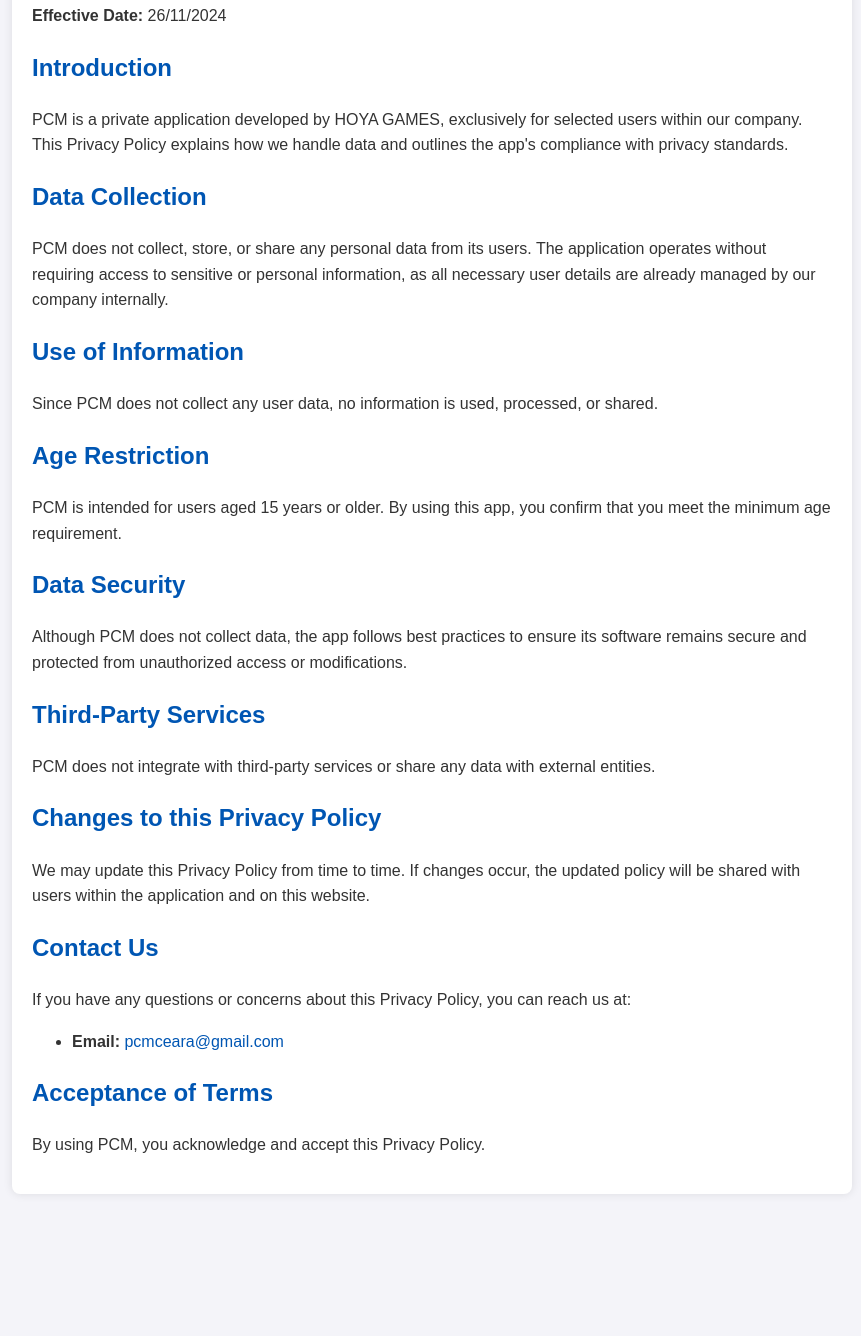
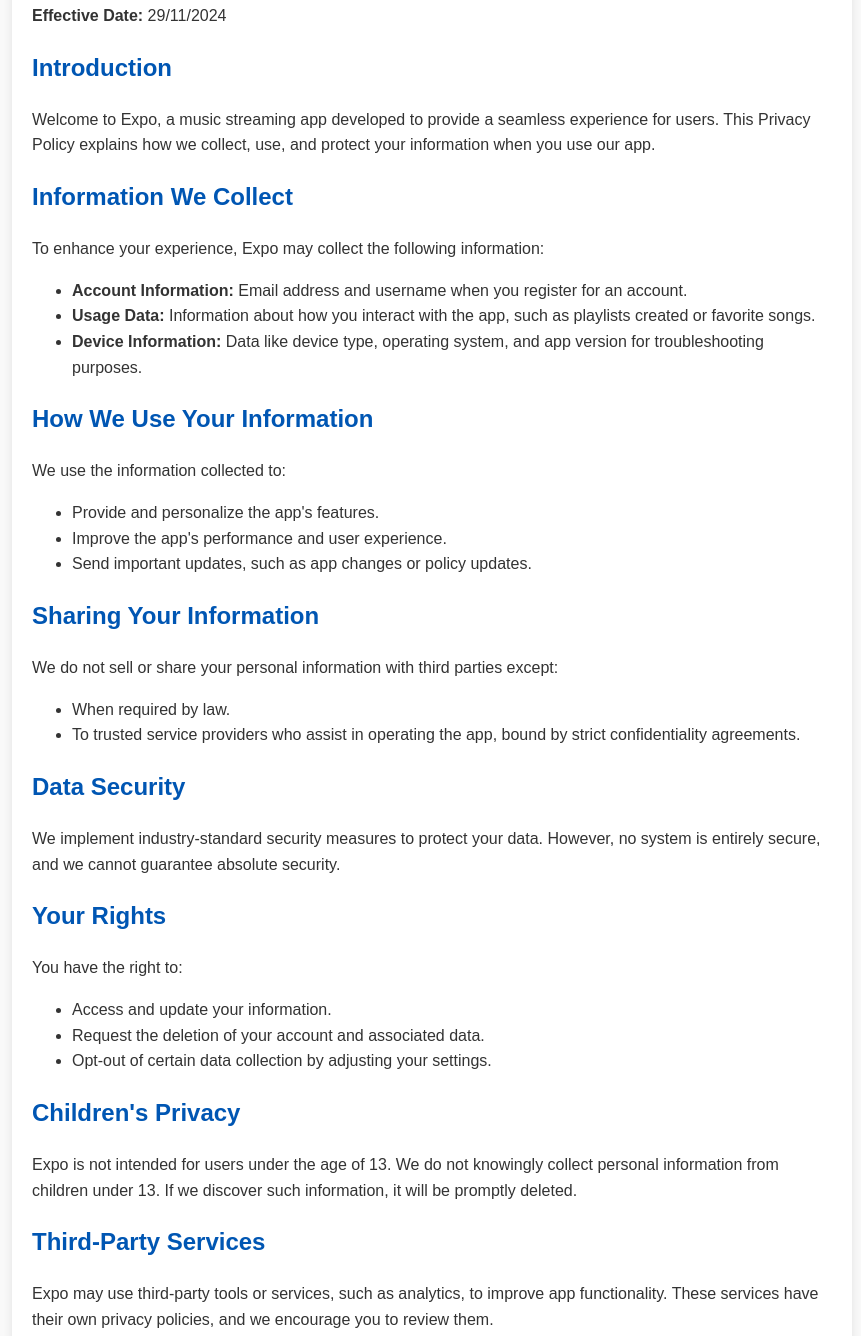
Before and after one commit to PCM-CEARA/privacy-pcm, a plain HTML site: page index.html in a window 1280 px wide. Shown: the part 131-1467 px from the top of the page, without its empty margins (208-1069 px from the left). Before the commit the page ends 1345 px from the top, so only its background shows below. Drawn offline with Linux system fonts and the light colour scheme.

Commit message:
Atualizar o index.html

```diff
--- a/index.html
+++ b/index.html
@@ -3,8 +3,7 @@
 <head>
   <meta charset="UTF-8">
   <meta name="viewport" content="width=device-width, initial-scale=1.0">
-  <meta name="author" content="HOYA GAMES">
-  <title>Privacy Policy - PCM</title>
+  <title>Privacy Policy - Expo</title>
   <style>
     body {
       font-family: Arial, sans-serif;
@@ -12,7 +11,7 @@
       padding: 0;
       line-height: 1.6;
       color: #333;
-      background-color: #f4f4f9;
+      background-color: #f9f9f9;
     }
     .container {
       max-width: 800px;
@@ -37,37 +36,59 @@
 <body>
   <div class="container">
     <h1>Privacy Policy</h1>
-    <p><strong>Effective Date:</strong> 26/11/2024</p>
+    <p><strong>Effective Date:</strong> 29/11/2024</p>
 
     <h2>Introduction</h2>
-    <p>PCM is a private application developed by HOYA GAMES, exclusively for selected users within our company. This Privacy Policy explains how we handle data and outlines the app's compliance with privacy standards.</p>
+    <p>Welcome to Expo, a music streaming app developed to provide a seamless experience for users. This Privacy Policy explains how we collect, use, and protect your information when you use our app.</p>
 
-    <h2>Data Collection</h2>
-    <p>PCM does not collect, store, or share any personal data from its users. The application operates without requiring access to sensitive or personal information, as all necessary user details are already managed by our company internally.</p>
+    <h2>Information We Collect</h2>
+    <p>To enhance your experience, Expo may collect the following information:</p>
+    <ul>
+      <li><strong>Account Information:</strong> Email address and username when you register for an account.</li>
+      <li><strong>Usage Data:</strong> Information about how you interact with the app, such as playlists created or favorite songs.</li>
+      <li><strong>Device Information:</strong> Data like device type, operating system, and app version for troubleshooting purposes.</li>
+    </ul>
 
-    <h2>Use of Information</h2>
-    <p>Since PCM does not collect any user data, no information is used, processed, or shared.</p>
+    <h2>How We Use Your Information</h2>
+    <p>We use the information collected to:</p>
+    <ul>
+      <li>Provide and personalize the app's features.</li>
+      <li>Improve the app's performance and user experience.</li>
+      <li>Send important updates, such as app changes or policy updates.</li>
+    </ul>
 
-    <h2>Age Restriction</h2>
-    <p>PCM is intended for users aged 15 years or older. By using this app, you confirm that you meet the minimum age requirement.</p>
+    <h2>Sharing Your Information</h2>
+    <p>We do not sell or share your personal information with third parties except:</p>
+    <ul>
+      <li>When required by law.</li>
+      <li>To trusted service providers who assist in operating the app, bound by strict confidentiality agreements.</li>
+    </ul>
 
     <h2>Data Security</h2>
-    <p>Although PCM does not collect data, the app follows best practices to ensure its software remains secure and protected from unauthorized access or modifications.</p>
+    <p>We implement industry-standard security measures to protect your data. However, no system is entirely secure, and we cannot guarantee absolute security.</p>
+
+    <h2>Your Rights</h2>
+    <p>You have the right to:</p>
+    <ul>
+      <li>Access and update your information.</li>
+      <li>Request the deletion of your account and associated data.</li>
+      <li>Opt-out of certain data collection by adjusting your settings.</li>
+    </ul>
+
+    <h2>Children's Privacy</h2>
+    <p>Expo is not intended for users under the age of 13. We do not knowingly collect personal information from children under 13. If we discover such information, it will be promptly deleted.</p>
 
     <h2>Third-Party Services</h2>
-    <p>PCM does not integrate with third-party services or share any data with external entities.</p>
+    <p>Expo may use third-party tools or services, such as analytics, to improve app functionality. These services have their own privacy policies, and we encourage you to review them.</p>
 
     <h2>Changes to this Privacy Policy</h2>
-    <p>We may update this Privacy Policy from time to time. If changes occur, the updated policy will be shared with users within the application and on this website.</p>
+    <p>We may update this Privacy Policy periodically. Any significant changes will be communicated through the app or email notifications.</p>
 
     <h2>Contact Us</h2>
-    <p>If you have any questions or concerns about this Privacy Policy, you can reach us at:</p>
+    <p>If you have any questions about this Privacy Policy, please contact us at:</p>
     <ul>
-      <li><strong>Email:</strong> <a href="mailto:pcmceara@gmail.com">pcmceara@gmail.com</a></li>
+      <li><strong>Email:</strong> <a href="mailto:expo-support@example.com">expo-support@example.com</a></li>
     </ul>
-
-    <h2>Acceptance of Terms</h2>
-    <p>By using PCM, you acknowledge and accept this Privacy Policy.</p>
   </div>
 </body>
 </html>
```
